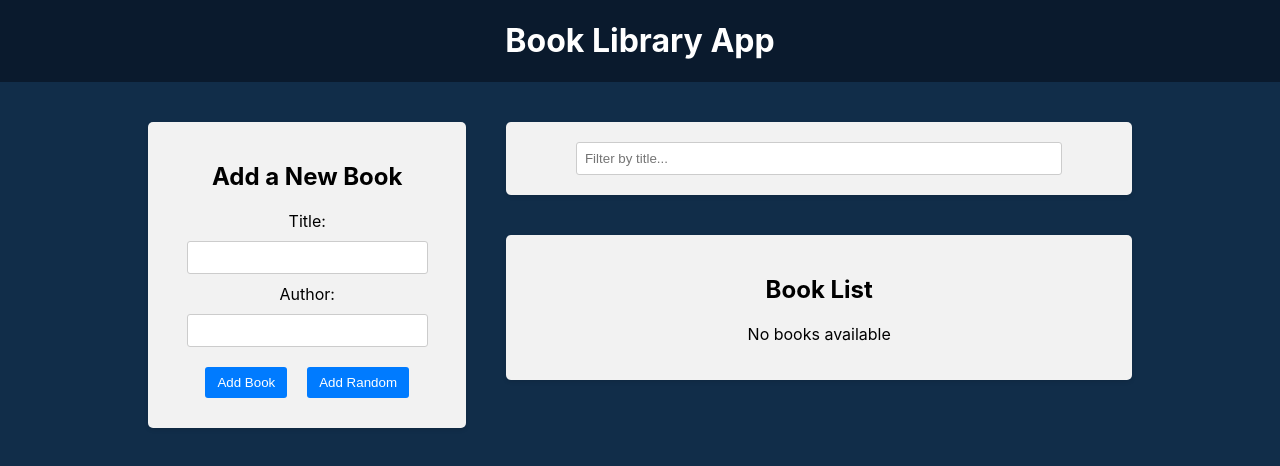
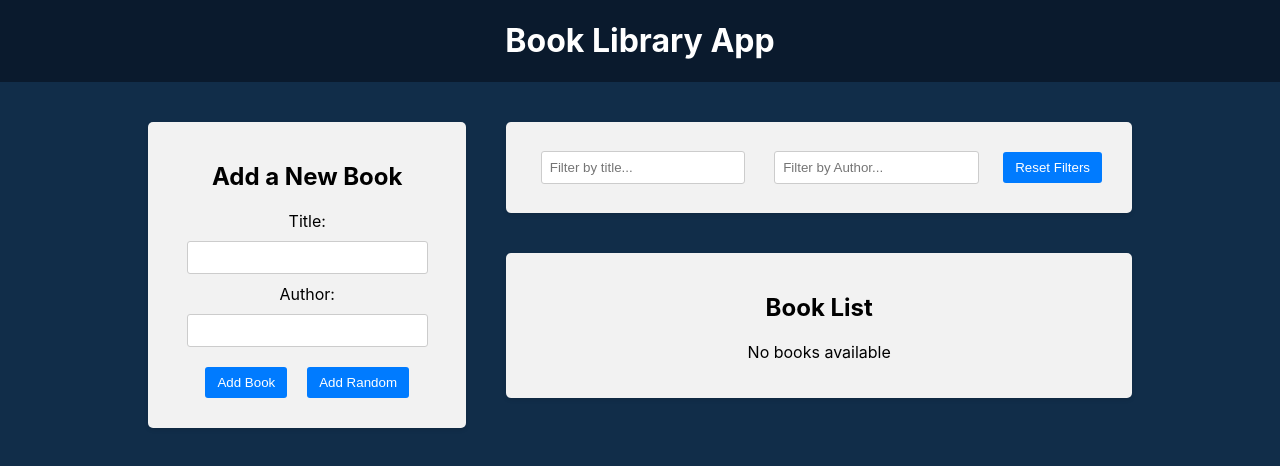
Before and after one commit to DaranDachte/Book_Library_App-LearnRedux, a React (Vite) app in the folder frontend/: page / in a window 1280 px wide. Shown: the top 466 px of the page. Built offline with nearby package versions, Linux system fonts and the light colour scheme.

Commit message:
filter created

```diff
--- a/frontend/src/Components/BookList/BookList.tsx
+++ b/frontend/src/Components/BookList/BookList.tsx
@@ -1,9 +1,15 @@
 import { useSelector, useDispatch } from "react-redux";
 import { deleteBook, toggleFavorite } from "../../redux/books/actionCreators";
 import { BsBookmarkStarFill, BsBookmarkStar } from "react-icons/bs";
+import {
+  selectTitleFilter,
+  selectAuthorFilter,
+} from "../../redux/slices/filterSlice";
 import "./BookList.css";
 const BookList = () => {
   const books = useSelector((state) => state.books);
+  const titleFilter = useSelector(selectTitleFilter);
+  const authorFilter = useSelector(selectAuthorFilter);
   const dispatch = useDispatch();
   const handleDeleteBook = (id) => {
     dispatch(deleteBook(id));
@@ -12,12 +18,24 @@
     dispatch(toggleFavorite(id));
   };
 
+  const filteredBooks = books.filter((book) => {
+    const matchesTitle = book.title
+      .toLowerCase()
+      .includes(titleFilter.toLowerCase());
+
+    const matchesAuthor = book.author
+      .toLowerCase()
+      .includes(authorFilter.toLowerCase());
+
+    return matchesTitle && matchesAuthor;
+  });
+
   return (
     <div className="app-block book-list">
       <h2>Book List</h2>
       {books.length ? (
         <ul>
-          {books.map((book, i) => (
+          {filteredBooks.map((book, i) => (
             <li key={book.id}>
               <div className="book-info">
                 {++i}. {book.title} by <strong>{book.author}</strong>
--- a/frontend/src/Components/Filter/Filter.tsx
+++ b/frontend/src/Components/Filter/Filter.tsx
@@ -1,6 +1,9 @@
 import {
   setTitleFilter,
+  resetFilters,
   selectTitleFilter,
+  setAuthorFilter,
+  selectAuthorFilter,
 } from "../../redux/slices/filterSlice";
 import { useDispatch, useSelector } from "react-redux";
 
@@ -9,12 +12,20 @@
 const Filter = () => {
   const dispatch = useDispatch();
   const titleFilter = useSelector(selectTitleFilter);
-
+  const authorFilter = useSelector(selectAuthorFilter);
   const handleTitleFilterChange = (e) => {
     dispatch(setTitleFilter(e.target.value));
   };
+  const handleAuthorFilterChange = (e) => {
+    dispatch(setAuthorFilter(e.target.value));
+  };
+
+  const handleResetFilters = () => {
+    dispatch(resetFilters());
+  };
   return (
     <div className="app-block filter">
+      <div className="filter-row">
         <div className="filter-group">
           <input
             value={titleFilter}
@@ -23,6 +34,18 @@
             onChange={handleTitleFilterChange}
           />
         </div>
+        <div className="filter-group">
+          <input
+            value={authorFilter}
+            type="text"
+            placeholder="Filter by Author..."
+            onChange={handleAuthorFilterChange}
+          />
+        </div>
+        <button type="button" onClick={handleResetFilters}>
+          Reset Filters
+        </button>
+      </div>
     </div>
   );
 };
--- a/frontend/src/redux/slices/filterSlice.tsx
+++ b/frontend/src/redux/slices/filterSlice.tsx
@@ -2,6 +2,7 @@
 
 const initialState = {
   title: "",
+  author: "",
 };
 
 const filterSlice = createSlice({
@@ -9,12 +10,22 @@
   initialState,
   reducers: {
     setTitleFilter: (state, action) => {
-      return { ...state, title: action.payload };
+      state.title = action.payload; // immer библиотека помогает мутировать стейт
+      // можно возвращать стейт как обычно
+      // return {...state, title:action.payload}
+    },
+    setAuthorFilter: (state, action) => {
+      state.author = action.payload;
+    },
+    resetFilters: (state) => {
+      return initialState;
     },
   },
 });
 
-export const { setTitleFilter } = filterSlice.actions;
+export const { setTitleFilter, setAuthorFilter, resetFilters } =
+  filterSlice.actions;
 export const selectTitleFilter = (state) => state.filter.title;
+export const selectAuthorFilter = (state) => state.filter.author;
 
 export default filterSlice.reducer;
```
Lines whose indentation alone changed are shown as unchanged.
